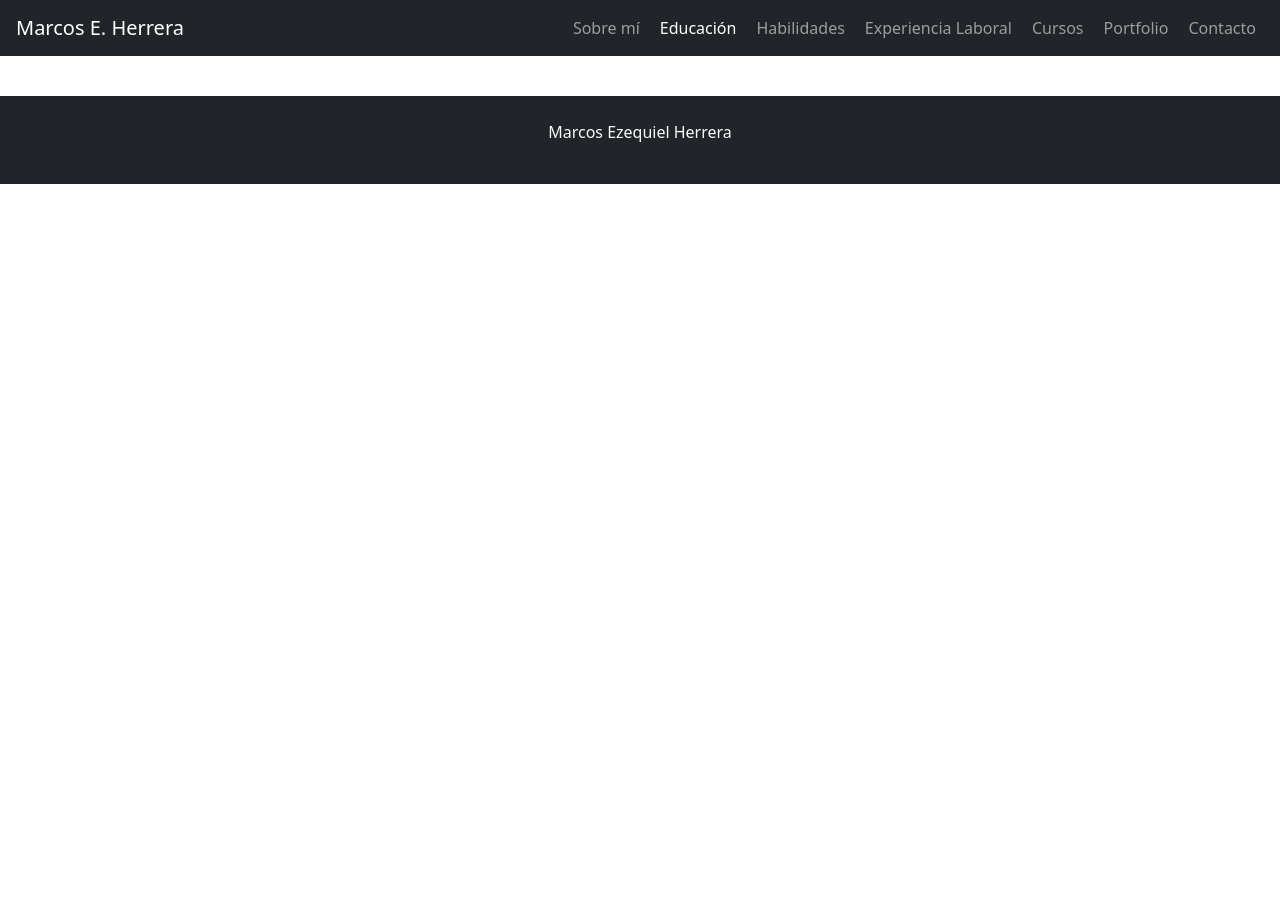
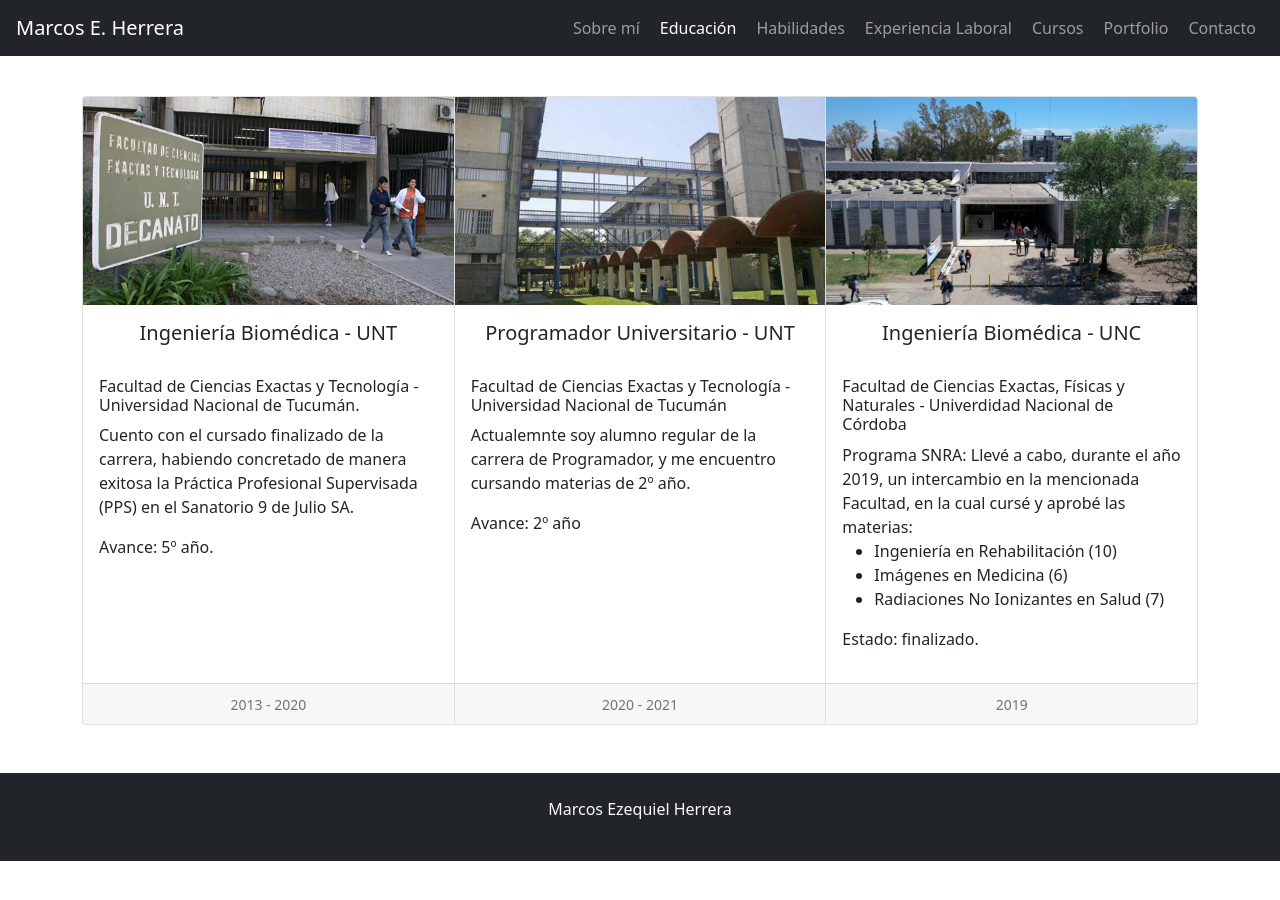
Before and after one commit to marcosihe/cv, a React (Create React App) app: page /marcos/educacion in a window 1280 px wide. Shown: the top 900 px of the page. Before the commit the page ends 800 px from the top, so only its background shows below. Built offline with nearby package versions, Linux system fonts and the light colour scheme.

Commit message:
Se creo el componente Educacion y su modulo css.

```diff
--- a/src/components/Educacion.jsx
+++ b/src/components/Educacion.jsx
@@ -1,8 +1,78 @@
-import React from 'react'
+import React from "react";
+import { CardGroup, Card } from "react-bootstrap";
+import facetbio from "../img/education-facet001.jpg";
+import facetpu from "../img/education-facet002.jpg";
+import fcfyn from "../img/education-fcfyn-unc001.jpg";
+import styles from '../css/Educacion.module.css'
 
 export const Educacion = () => {
-    return (
-        <div>
-        </div>
-    )
-}
+  return (
+    <CardGroup className="my-5">
+      <Card>
+        <Card.Img variant="top" src={facetbio} className={styles.imgEducacion}/>
+        <Card.Body>
+          <Card.Title className="text-center">Ingeniería Biomédica - UNT</Card.Title>
+          <Card.Text>
+          <br/>
+            <h6>
+            Facultad de Ciencias Exactas y Tecnología - Universidad Nacional de
+            Tucumán.</h6>
+            <p>Cuento con el cursado finalizado de la carrera, habiendo concretado
+            de manera exitosa la Práctica Profesional Supervisada (PPS) en el
+            Sanatorio 9 de Julio SA.</p>
+            <p>Avance: 5º año.</p>
+          </Card.Text>
+        </Card.Body>
+        <Card.Footer className="text-center">
+          <small className="text-muted">2013 - 2020</small>
+        </Card.Footer>
+      </Card>
+      <Card>
+        <Card.Img variant="top" src={facetpu} className={styles.imgEducacion}/>
+        <Card.Body>
+          <Card.Title className="text-center">Programador Universitario - UNT</Card.Title>
+          <Card.Text>
+              <br/>
+            <h6>
+            Facultad de Ciencias Exactas y Tecnología - Universidad Nacional de
+            Tucumán</h6>
+            <p>
+            Actualemnte soy alumno regular de la carrera de Programador, y me encuentro cursando materias de 2º año.
+            </p>
+            <p>Avance: 2º año</p>
+          </Card.Text>
+        </Card.Body>
+        <Card.Footer className="text-center">
+          <small className="text-muted">2020 - 2021</small>
+        </Card.Footer>
+      </Card>
+      <Card>
+        <Card.Img variant="top" src={fcfyn} className={styles.imgEducacion}/>
+        <Card.Body>
+          <Card.Title className="text-center">Ingeniería Biomédica - UNC</Card.Title>
+          <Card.Text>
+          <br/>
+            <h6>
+            Facultad de Ciencias Exactas, Físicas y Naturales - Univerdidad
+            Nacional de Córdoba
+            </h6>
+            <p>
+            Programa SNRA: Llevé a cabo, durante el año
+            2019, un intercambio en la mencionada Facultad, en la cual cursé y
+            aprobé las materias:
+            <ul>
+              <li>Ingeniería en Rehabilitación (10)</li>
+              <li>Imágenes en Medicina (6)</li>
+              <li>Radiaciones No Ionizantes en Salud (7)</li>
+            </ul>
+            </p>
+            <p>Estado: finalizado.</p>
+          </Card.Text>
+        </Card.Body>
+        <Card.Footer className="text-center">
+          <small className="text-muted">2019</small>
+        </Card.Footer>
+      </Card>
+    </CardGroup>
+  );
+};
--- /dev/null
+++ b/src/css/Educacion.module.css
@@ -0,0 +1,3 @@
+.imgEducacion {
+    height: 13rem;
+}
```
